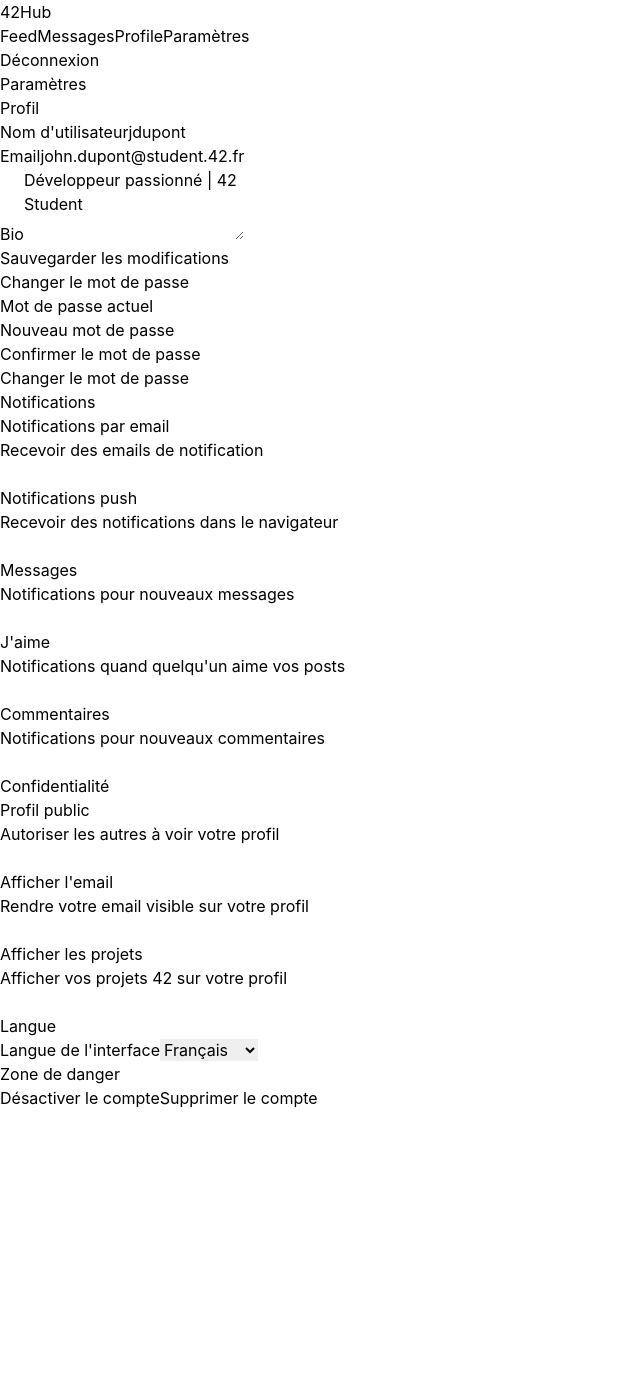
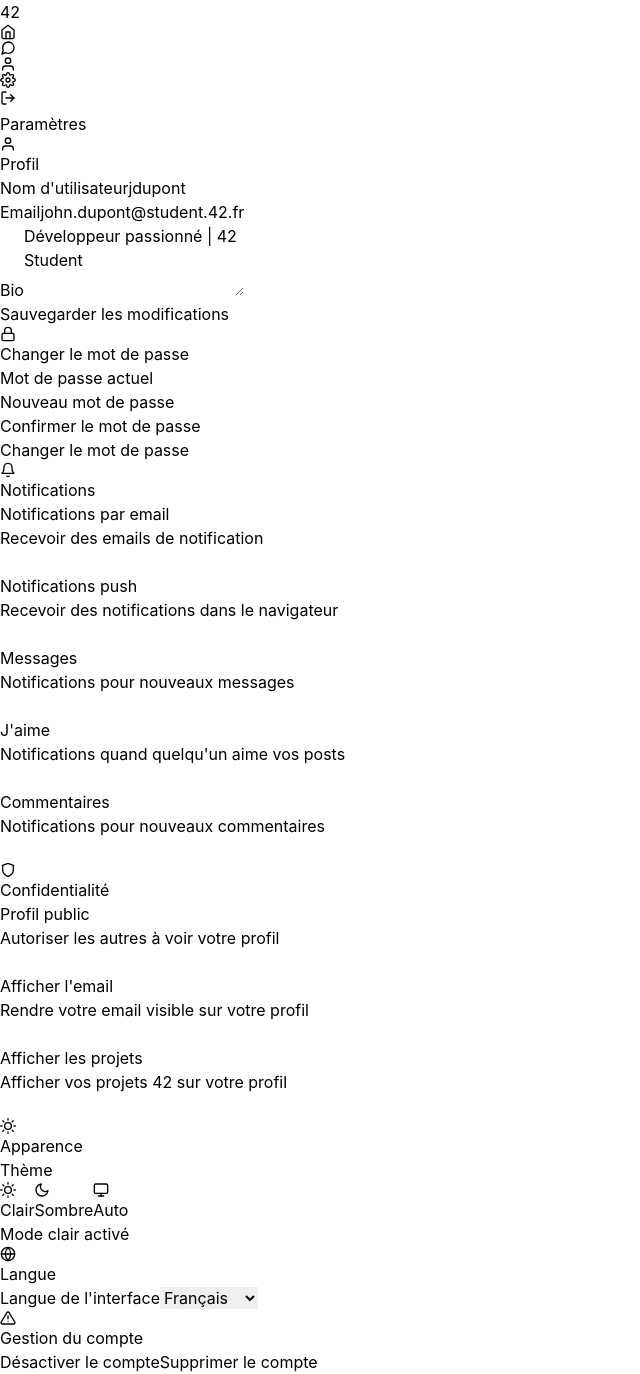
Before and after one commit to zobzob90/ft_transcendance_front, a React (Vite) app in the folder frontend/: page /settings in a window 1280 px wide. Shown: the whole page, without its empty margins (0-640 px from the left). Before the commit the page ends 1110 px from the top, so only its background shows below. Built offline with nearby package versions, Linux system fonts and the light colour scheme.

Commit message:
install react icon + icon + navbar left

```diff
--- a/frontend/package.json
+++ b/frontend/package.json
@@ -14,6 +14,7 @@
   "dependencies": {
     "react": "^19.2.4",
     "react-dom": "^19.2.4",
+    "react-icons": "^5.5.0",
     "react-router-dom": "^7.13.0"
   },
   "devDependencies": {
--- a/frontend/src/components/Layout.jsx
+++ b/frontend/src/components/Layout.jsx
@@ -6,7 +6,7 @@
 /*   By: eric <eric@student.42.fr>                  +#+  +:+       +#+        */
 /*                                                +#+#+#+#+#+   +#+           */
 /*   Created: 2026/02/06 14:00:30 by eric              #+#    #+#             */
-/*   Updated: 2026/02/06 14:02:59 by eric             ###   ########.fr       */
+/*   Updated: 2026/02/09 12:05:52 by eric             ###   ########.fr       */
 /*                                                                            */
 /* ************************************************************************** */
 
@@ -15,10 +15,15 @@ import Navbar from "./Navbar";
 export default function Layout({ children })
 {
 	return (
-		<div className="min-h-screen bg-gray-100">
+		<div className="min-h-screen bg-gray-100 flex">
+			{/* Sidebar */}
 			<Navbar />
-			<main className="max-w-7xl mx-auto px-4 sm:px-6 lg:px-8 py-8">
-				{children}
+
+			{/* Main Content */}
+			<main className="flex-1 ml-20 p-8">
+				<div className="max-w-6xl mx-auto">
+					{children}
+				</div>
 			</main>
 		</div>
 	);
--- a/frontend/src/components/Navbar.jsx
+++ b/frontend/src/components/Navbar.jsx
@@ -6,59 +6,88 @@
 /*   By: eric <eric@student.42.fr>                  +#+  +:+       +#+        */
 /*                                                +#+#+#+#+#+   +#+           */
 /*   Created: 2026/02/06 13:47:42 by eric              #+#    #+#             */
-/*   Updated: 2026/02/09 11:04:16 by eric             ###   ########.fr       */
+/*   Updated: 2026/02/09 12:11:18 by eric             ###   ########.fr       */
 /*                                                                            */
 /* ************************************************************************** */
 
-import { Link } from "react-router-dom";
-import { Button } from "../utils";
+import { Link, useLocation } from "react-router-dom";
+import { FiHome, FiMessageCircle, FiUser, FiSettings, FiLogOut } from "react-icons/fi";
 
 export default function Navbar()
 {
+	const location = useLocation();
+
+	const isActive = (path) => location.pathname === path;
+
 	return (
-		<nav className="bg-white shadow-md">
-			<div className="max-w-7xl mx-auto px-4 sm:px-6 lg:px-8">
-					<div className="flex justify-between items-center h-16">
+		<nav className="fixed left-0 top-0 h-screen w-20 bg-white shadow-lg flex flex-col">
 			{/* LOGO */}
+			<div className="p-6 border-b flex justify-center">
 				<Link to="/feed" className="text-2xl font-bold">
-							<span className="text-black">42</span>
-							<span className="text-orange-500">Hub</span>
+					<span className="text-black-600">42</span>
 				</Link>
-						{/*NAV LINK*/}
-						<div className="flex space-x-8">
+			</div>
+
+			{/* NAV LINKS */}
+			<div className="flex-1 py-6 px-4 space-y-2">
 				<Link
 					to="/feed"
-								className="text-gray-700 hover:text-orange-500 font-medium transition"
+					className={`flex items-center justify-center px-4 py-3 rounded-lg transition ${
+						isActive('/feed')
+							? 'bg-blue-600 text-white'
+							: 'text-gray-700 hover:bg-blue-50 hover:text-blue-600'
+					}`}
+					title="Feed"
 				>
-								Feed
+					<FiHome className="text-2xl" />
 				</Link>
+
 				<Link
 					to="/messages"
-								className="text-gray-700 hover:text-orange-500 font-medium transition"
+					className={`flex items-center justify-center px-4 py-3 rounded-lg transition ${
+						isActive('/messages')
+							? 'bg-blue-600 text-white'
+							: 'text-gray-700 hover:bg-blue-50 hover:text-blue-600'
+					}`}
+					title="Messages"
 				>
-								Messages
+					<FiMessageCircle className="text-2xl" />
 				</Link>
+
 				<Link
 					to="/profile"
-								className="text-gray-700 hover:text-orange-500 font-medium transition"
+					className={`flex items-center justify-center px-4 py-3 rounded-lg transition ${
+						isActive('/profile')
+							? 'bg-blue-600 text-white'
+							: 'text-gray-700 hover:bg-blue-50 hover:text-blue-600'
+					}`}
+					title="Profil"
 				>
-								Profile
+					<FiUser className="text-2xl" />
 				</Link>
+
 				<Link
 					to="/settings"
-								className="text-gray-700 hover:text-orange-500 font-medium transition"
+					className={`flex items-center justify-center px-4 py-3 rounded-lg transition ${
+						isActive('/settings')
+							? 'bg-blue-600 text-white'
+							: 'text-gray-700 hover:bg-blue-50 hover:text-blue-600'
+					}`}
+					title="Paramètres"
 				>
-								Paramètres
+					<FiSettings className="text-2xl" />
 				</Link>
 			</div>
+
 			{/* LOGOUT BUTTON */}
+			<div className="p-4 border-t">
 				<button
-							className="bg-red-500 text-white px-4 py-2 rounded hover:bg-red-600 transition"
+					className="w-full flex items-center justify-center bg-red-500 text-white px-4 py-3 rounded-lg hover:bg-red-600 transition"
 					onClick={() => console.log("Déconnexion")}
+					title="Déconnexion"
 				>
-							Déconnexion
+					<FiLogOut className="text-2xl" />
 				</button>
-					</div>
 			</div>
 		</nav>
 	);
--- a/frontend/src/pages/Feed/Feed.jsx
+++ b/frontend/src/pages/Feed/Feed.jsx
@@ -6,7 +6,7 @@
 /*   By: eric <eric@student.42.fr>                  +#+  +:+       +#+        */
 /*                                                +#+#+#+#+#+   +#+           */
 /*   Created: 2026/02/06 14:07:04 by eric              #+#    #+#             */
-/*   Updated: 2026/02/06 19:59:02 by eric             ###   ########.fr       */
+/*   Updated: 2026/02/09 12:12:24 by eric             ###   ########.fr       */
 /*                                                                            */
 /* ************************************************************************** */
 
@@ -14,6 +14,7 @@ import { useState } from "react";
 import PostCard from "../../components/PostCard";
 import CreatePostForm from "../../components/CreatePostForm";
 import { Link } from "react-router-dom";
+import { FiMessageCircle } from "react-icons/fi";
 
 export default function Feed()
 {
@@ -83,10 +84,10 @@ export default function Feed()
             {/* Bouton flottant chat */}
             <Link
                 to="/messages"
-                className="fixed bottom-8 right-8 bg-orange-500 text-white p-4 rounded-full shadow-lg hover:bg-orange-600 transition flex items-center space-x-2"
+                className="fixed bottom-8 right-8 bg-blue-500 text-white p-4 rounded-full shadow-lg hover:bg-blue-700 transition flex items-center space-x-2"
                 >
-                    <span className="text-2xl">💬</span>
-                    <span className="hidden sm:block">Messages</span>
+                    <FiMessageCircle className="text-2xl" />
+                    <span className="hidden sm:block font-medium"></span>
                 </Link>
         </div>
     );
--- a/frontend/src/pages/Login/Login.jsx
+++ b/frontend/src/pages/Login/Login.jsx
@@ -6,7 +6,7 @@
 /*   By: eric <eric@student.42.fr>                  +#+  +:+       +#+        */
 /*                                                +#+#+#+#+#+   +#+           */
 /*   Created: 2026/02/06 13:17:00 by eric              #+#    #+#             */
-/*   Updated: 2026/02/06 13:28:42 by eric             ###   ########.fr       */
+/*   Updated: 2026/02/09 12:11:20 by eric             ###   ########.fr       */
 /*                                                                            */
 /* ************************************************************************** */
 
@@ -34,7 +34,7 @@ export default function Login()
 			>
 				<h1 className="text-2xl font-bold text-center mb-6">
     				<span className="text-black">42</span>
-    				<span className="text-orange-500">Hub</span>
+    				<span className="text-blue-600">Hub</span>
 				</h1>
 
 				<Input
--- a/frontend/src/pages/Profile/Profile.jsx
+++ b/frontend/src/pages/Profile/Profile.jsx
@@ -64,7 +64,7 @@ export default function Profile()
                     <img
                         src={user.avatar}
                         alt={user.username}
-                        className="w-32 h-32 rounded-full border-4 border-orange-500"
+                        className="w-32 h-32 rounded-full border-4 border-blue-500"
                     />
 
                     {/* Infos utilisateur */}
@@ -78,7 +78,7 @@ export default function Profile()
                             </div>
                             <Link
                                 to="/settings"
-                                className="bg-orange-500 text-white px-4 py-2 rounded hover:bg-orange-600 transition"
+                                className="bg-blue-500 text-white px-4 py-2 rounded hover:bg-blue-700 transition"
                             >
                                 ⚙️ Modifier le profil
                             </Link>
@@ -114,7 +114,7 @@ export default function Profile()
             {/* Onglets */}
             <div className="mb-6">
                 <div className="border-b">
-                    <button className="px-6 py-3 font-semibold text-orange-500 border-b-2 border-orange-500">
+                    <button className="px-6 py-3 font-semibold text-blue-500 border-b-2 border-blue-500">
                         Posts
                     </button>
                     <button className="px-6 py-3 font-semibold text-gray-500 hover:text-gray-700">
--- a/frontend/src/pages/Settings/Settings.jsx
+++ b/frontend/src/pages/Settings/Settings.jsx
@@ -6,12 +6,23 @@
 /*   By: eric <eric@student.42.fr>                  +#+  +:+       +#+        */
 /*                                                +#+#+#+#+#+   +#+           */
 /*   Created: 2026/02/09 11:00:00 by eric              #+#    #+#             */
-/*   Updated: 2026/02/09 11:28:38 by eric             ###   ########.fr       */
+/*   Updated: 2026/02/09 12:11:17 by eric             ###   ########.fr       */
 /*                                                                            */
 /* ************************************************************************** */
 
 import { useState } from "react";
 import { Input, Button } from "../../utils";
+import {
+    FiSun,
+    FiMoon,
+    FiMonitor,
+    FiUser,
+    FiLock,
+    FiBell,
+    FiShield,
+    FiGlobe,
+    FiAlertTriangle
+} from "react-icons/fi";
 
 export default function Settings() {
     const [formData, setFormData] = useState({
@@ -38,6 +49,7 @@ export default function Settings() {
     });
 
     const [language, setLanguage] = useState("fr");
+    const [theme, setTheme] = useState("light"); // light, dark, auto
 
     const handleInputChange = (e) => {
         const { name, value } = e.target;
@@ -54,6 +66,12 @@ export default function Settings() {
 
     const handleLanguageChange = (e) => {
         setLanguage(e.target.value);
+    };
+
+    const handleThemeChange = (newTheme) => {
+        setTheme(newTheme);
+        // TODO: Implémenter le changement de thème avec Tailwind dark mode
+        console.log("Thème changé:", newTheme);
     };
 
     const handleSaveProfile = (e) => {
@@ -75,7 +93,7 @@ export default function Settings() {
             type="button"
             onClick={onChange}
             className={`relative inline-flex h-6 w-11 items-center rounded-full transition-colors ${
-                checked ? 'bg-orange-500' : 'bg-gray-300'
+                checked ? 'bg-blue-500' : 'bg-gray-300'
             }`}
         >
             <span
@@ -88,13 +106,16 @@ export default function Settings() {
 
     return (
         <div className="max-w-4xl mx-auto space-y-6">
-            <h1 className="text-3xl font-bold text-orange-500">
+            <h1 className="text-3xl font-bold text-black-600">
                 Paramètres
             </h1>
 
             {/* Section Profil */}
             <div className="bg-white p-6 rounded-lg shadow-md">
-                <h2 className="text-xl font-bold mb-4">Profil</h2>
+                <h2 className="text-xl font-bold mb-4 flex items-center space-x-2">
+                    <FiUser className="text-blue-500" />
+                    <span>Profil</span>
+                </h2>
                 <form onSubmit={handleSaveProfile} className="space-y-4">
                     <Input
                         label="Nom d'utilisateur"
@@ -118,7 +139,7 @@ export default function Settings() {
                             value={formData.bio}
                             onChange={handleInputChange}
                             rows="3"
-                            className="w-full px-4 py-2 border rounded-lg focus:outline-none focus:ring-2 focus:ring-orange-500"
+                            className="w-full px-4 py-2 border rounded-lg focus:outline-none focus:ring-2 focus:ring-blue-500"
                         />
                     </div>
                     <Button type="submit">Sauvegarder les modifications</Button>
@@ -127,7 +148,10 @@ export default function Settings() {
 
             {/* Section Mot de passe */}
             <div className="bg-white p-6 rounded-lg shadow-md">
-                <h2 className="text-xl font-bold mb-4">Changer le mot de passe</h2>
+                <h2 className="text-xl font-bold mb-4 flex items-center space-x-2">
+                    <FiLock className="text-blue-500" />
+                    <span>Changer le mot de passe</span>
+                </h2>
                 <form onSubmit={handleChangePassword} className="space-y-4">
                     <Input
                         label="Mot de passe actuel"
@@ -156,7 +180,10 @@ export default function Settings() {
 
             {/* Section Notifications */}
             <div className="bg-white p-6 rounded-lg shadow-md">
-                <h2 className="text-xl font-bold mb-4">Notifications</h2>
+                <h2 className="text-xl font-bold mb-4 flex items-center space-x-2">
+                    <FiBell className="text-blue-500" />
+                    <span>Notifications</span>
+                </h2>
                 <div className="space-y-4">
                     <div className="flex justify-between items-center">
                         <div>
@@ -217,7 +244,10 @@ export default function Settings() {
 
             {/* Section Confidentialité */}
             <div className="bg-white p-6 rounded-lg shadow-md">
-                <h2 className="text-xl font-bold mb-4">Confidentialité</h2>
+                <h2 className="text-xl font-bold mb-4 flex items-center space-x-2">
+                    <FiShield className="text-blue-500" />
+                    <span>Confidentialité</span>
+                </h2>
                 <div className="space-y-4">
                     <div className="flex justify-between items-center">
                         <div>
@@ -254,9 +284,80 @@ export default function Settings() {
                 </div>
             </div>
 
+            {/* Section Apparence */}
+            <div className="bg-white p-6 rounded-lg shadow-md">
+                <h2 className="text-xl font-bold mb-4 flex items-center space-x-2">
+                    <FiSun className="text-blue-500" />
+                    <span>Apparence</span>
+                </h2>
+                <div className="space-y-4">
+                    <div>
+                        <label className="block text-sm font-medium text-gray-700 mb-3">
+                            Thème
+                        </label>
+                        <div className="grid grid-cols-3 gap-3">
+                            {/* Light Theme */}
+                            <button
+                                onClick={() => handleThemeChange('light')}
+                                className={`p-4 border-2 rounded-lg flex flex-col items-center space-y-2 transition ${
+                                    theme === 'light'
+                                        ? 'border-blue-500 bg-blue-50'
+                                        : 'border-gray-200 hover:border-blue-300'
+                                }`}
+                            >
+                                <FiSun className={`text-2xl ${theme === 'light' ? 'text-blue-500' : 'text-gray-600'}`} />
+                                <span className={`text-sm font-medium ${theme === 'light' ? 'text-blue-700' : 'text-gray-700'}`}>
+                                    Clair
+                                </span>
+                            </button>
+
+                            {/* Dark Theme */}
+                            <button
+                                onClick={() => handleThemeChange('dark')}
+                                className={`p-4 border-2 rounded-lg flex flex-col items-center space-y-2 transition ${
+                                    theme === 'dark'
+                                        ? 'border-blue-500 bg-blue-50'
+                                        : 'border-gray-200 hover:border-blue-300'
+                                }`}
+                            >
+                                <FiMoon className={`text-2xl ${theme === 'dark' ? 'text-blue-500' : 'text-gray-600'}`} />
+                                <span className={`text-sm font-medium ${theme === 'dark' ? 'text-blue-700' : 'text-gray-700'}`}>
+                                    Sombre
+                                </span>
+                            </button>
+
+                            {/* Auto Theme */}
+                            <button
+                                onClick={() => handleThemeChange('auto')}
+                                className={`p-4 border-2 rounded-lg flex flex-col items-center space-y-2 transition ${
+                                    theme === 'auto'
+                                        ? 'border-blue-500 bg-blue-50'
+                                        : 'border-gray-200 hover:border-blue-300'
+                                }`}
+                            >
+                                <FiMonitor className={`text-2xl ${theme === 'auto' ? 'text-blue-500' : 'text-gray-600'}`} />
+                                <span className={`text-sm font-medium ${theme === 'auto' ? 'text-blue-700' : 'text-gray-700'}`}>
+                                    Auto
+                                </span>
+                            </button>
+                        </div>
+                        <p className="text-xs text-gray-500 mt-2">
+                            {theme === 'auto'
+                                ? "Le thème s'adaptera à vos préférences système"
+                                : theme === 'dark'
+                                    ? "Mode sombre activé"
+                                    : "Mode clair activé"}
+                        </p>
+                    </div>
+                </div>
+            </div>
+
             {/* Section Langue */}
             <div className="bg-white p-6 rounded-lg shadow-md">
-                <h2 className="text-xl font-bold mb-4">Langue</h2>
+                <h2 className="text-xl font-bold mb-4 flex items-center space-x-2">
+                    <FiGlobe className="text-blue-500" />
+                    <span>Langue</span>
+                </h2>
                 <div className="space-y-4">
                     <div>
                         <label className="block text-sm font-medium text-gray-700 mb-2">
@@ -265,7 +366,7 @@ export default function Settings() {
                         <select
                             value={language}
                             onChange={handleLanguageChange}
-                            className="w-full px-4 py-2 border rounded-lg focus:outline-none focus:ring-2 focus:ring-orange-500"
+                            className="w-full px-4 py-2 border rounded-lg focus:outline-none focus:ring-2 focus:ring-blue-500"
                         >
                             <option value="fr">Français</option>
                             <option value="en">English</option>
@@ -279,7 +380,10 @@ export default function Settings() {
 
             {/* Section Danger Zone */}
             <div className="bg-red-50 p-6 rounded-lg border border-red-200">
-                <h2 className="text-xl font-bold text-red-600 mb-4">Zone de danger</h2>
+                <h2 className="text-xl font-bold text-red-600 mb-4 flex items-center space-x-2">
+                    <FiAlertTriangle />
+                    <span>Gestion du compte</span>
+                </h2>
                 <div className="space-y-3">
                     <button className="w-full bg-white border border-red-300 text-red-600 py-2 rounded-lg hover:bg-red-50 transition">
                         Désactiver le compte
```
Also changed, not shown: frontend/src/components/CreatePostForm.jsx (+6 -4 lines), frontend/src/components/PostCard.jsx (+15 -4 lines), frontend/src/pages/Messages/Messages.jsx (+6 -6 lines), 1 other file (tests, documents, lock files or other folders). Lines whose indentation alone changed are shown as unchanged.
